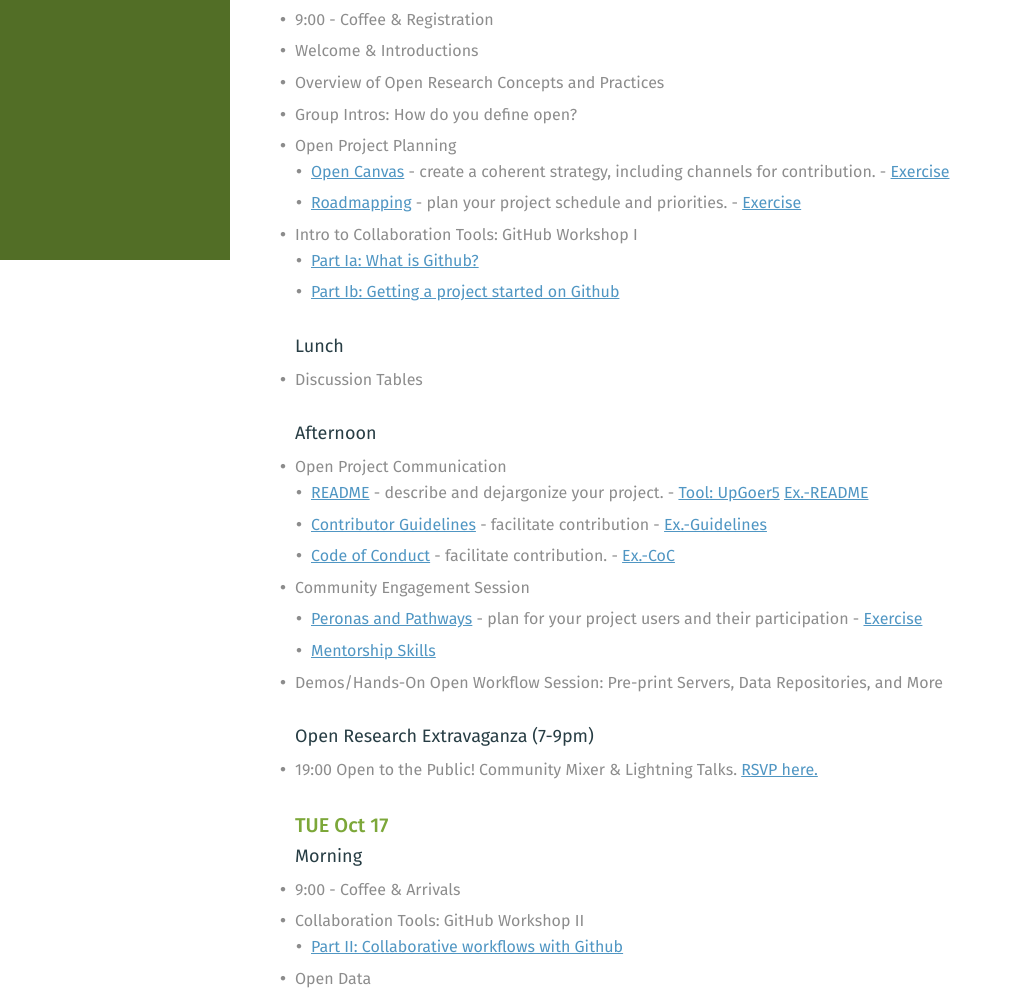
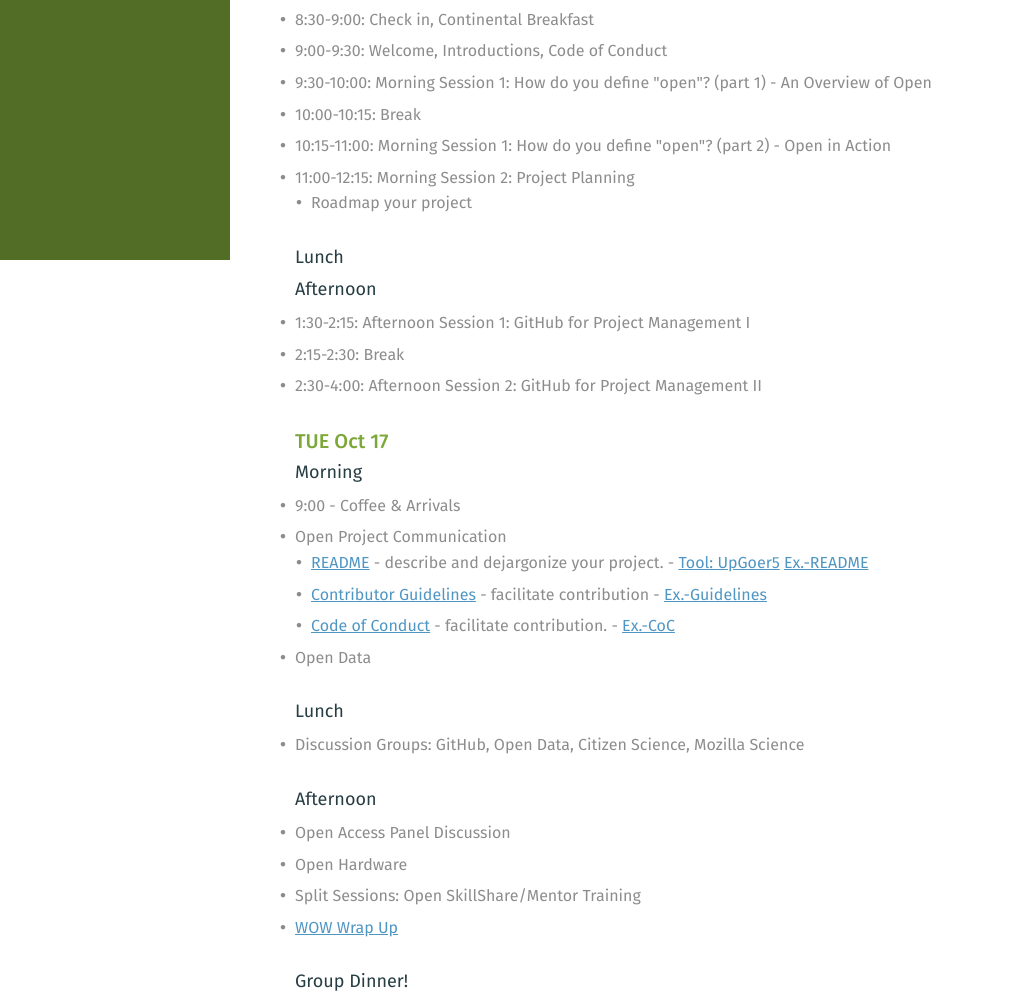
Before and after one commit to mozillascience/WOW-Boston-master, a plain HTML site: page index.html in a window 1280 px wide. Shown: the part 540-1535 px from the top of the page, without its empty margins (0-1012 px from the left). Drawn offline with nearby package versions, Linux system fonts and the light colour scheme; a script that the page names is missing.

Commit message:
Update Day 1 Schedule for Kansas workshop

```diff
--- a/index.html
+++ b/index.html
@@ -62,27 +62,44 @@
       <h3>MON Oct 16</h3>
       <h4>Morning</h4>
       <ul>
-        <li>9:00 - Coffee & Registration</li>
-        <li>Welcome & Introductions</li>
-        <li>Overview of Open Research Concepts and Practices</li>
-        <li>Group Intros: How do you define open?</li>
-        <li>Open Project Planning
-          <ul style="margin:0 0 0 1em">
+        <li>8:30-9:00: Check in, Continental Breakfast</li>
+        <li>9:00-9:30: Welcome, Introductions, Code of Conduct</li>
+        <li>9:30-10:00: Morning Session 1: How do you define "open"? (part 1) - An Overview of Open</li>
+        <li>10:00-10:15: Break</li>
+		 <li>10:15-11:00: Morning Session 1: How do you define "open"? (part 2) - Open in Action</li>
+        <li>11:00-12:15: Morning Session 2: Project Planning
+			<ul style="margin:0 0 0 1em">
+			<li>Roadmap your project</li>
+			</ul>
+			<!-- <ul style="margin:0 0 0 1em">
             <li><strong><a target="_blank" href="https://docs.google.com/presentation/d/1U9li-LioORE9MVqJvkvcoSuEq_T4ouusa3Cz0DFgLKw/present#slide=id.g1088c5b110_0_183">Open Canvas</a></strong> - create a coherent strategy, including channels for contribution. - <strong><a target="_blank" href="https://mozilla.github.io/open-leadership-training-series/articles/opening-your-project/develop-an-open-project-strategy-with-open-canvas/#assignment--make-an-open-canvas">Exercise</a></strong></li>
             <li><strong><a target="_blank" href="https://docs.google.com/presentation/d/1LXZVSBn8koFsyiOK7uOB1DbM-Wwj_-cgcnxwLq4aWCw/present#slide=id.g1cc5838e01_0_0">Roadmapping</a></strong> - plan your project schedule and priorities. - <strong><a target="_blank" href="https://mozilla.github.io/open-leadership-training-series/articles/opening-your-project/start-your-project-roadmap/#assignment--make-a-project-roadmap">Exercise</a></strong></li>
-          </ul>
+          </ul> -->
         </li>
-        <li>Intro to Collaboration Tools: GitHub Workshop I
-	      <ul style="margin:0 0 0 1em">
+		</ul>
+      <h4>Lunch</h4>
+      <!-- <ul><li>Discussion Tables</li></ul> -->
+      <h4>Afternoon</h4>
+      <ul>
+        <li>1:30-2:15: Afternoon Session 1: GitHub for Project Management I
+			<!-- <ul style="margin:0 0 0 1em">
 		     <li><strong><a target="_blank" href="https://docs.google.com/presentation/d/16LiupecOdGT6uW6YJcL7aBwnF_nMj6IlmbBBu1ThJ08/edit?usp=sharing">Part Ia: What is Github?</a></strong></li>
 		     <li><strong><a target="_blank" href="https://docs.google.com/presentation/d/1bTYZoDDjBXWaA7b6DAY0dU-ZIlESgLWpXKC33iLv1vU/edit?usp=sharing">Part Ib: Getting a project started on Github</a></strong></li>
-		</ul>
-	</li>
+			</ul> -->
+		</li>
+		<li>2:15-2:30: Break</li>
+		<li>2:30-4:00: Afternoon Session 2: GitHub for Project Management II
+			<!-- <ul style="margin:0 0 0 1em">
+		      <li><strong><a target="_blank" href="https://docs.google.com/presentation/d/1AIEKYB5t-ifd295OHXH5limpU-KFdm0KfhttOIBsmNQ/edit?usp=sharing">Part II: Collaborative workflows with Github</a></strong></li>
+			</ul> -->
+	    </li>
       </ul>
-      <h4>Lunch</h4>
-      <ul><li>Discussion Tables</li></ul>
-      <h4>Afternoon</h4>
+
+
+      <h3>TUE Oct 17</h3>
+      <h4>Morning</h4>
       <ul>
+        <li>9:00 - Coffee & Arrivals</li>
         <li>Open Project Communication
           <ul style="margin:0 0 0 1em">
             <li><a target="_blank" href="https://docs.google.com/presentation/d/1ANxdYYBlkgQWu2PZcsCAOz5JChUpUBIFRNtFJIKR_ZU/present#slide=id.g1cc5838e01_0_0">README</a> - describe and dejargonize your project. - <a target="_blank" href="http://splasho.com/upgoer5/">Tool: UpGoer5</a> <a target="_blank" href="https://mozilla.github.io/open-leadership-training-series/articles/opening-your-project/write-a-great-project-readme/#assignment--write-your-readme">Ex.-README</a></li>
@@ -91,29 +108,6 @@
 
           </ul>
         </li>
-        <li>Community Engagement Session</li>
-          <ul style="margin:0 0 0 1em">
-            <li><a target="_blank" href="https://docs.google.com/presentation/d/1D0hmHtMswmgUZtKp0kZinV-0BaTWkNykfSvfVmO3Y44/present#slide=id.g1088c5b110_0_183">Peronas and Pathways</a> - plan for your project users and their participation - <a target="_blank" href="https://mozilla.github.io/open-leadership-training-series/articles/building-communities-of-contributors/bring-on-contributors-using-personas-and-pathways/#assignment--create-a-persona-and-pathway-for-your-project">Exercise</a></li>
-            <li><a target="_blank" href="https://docs.google.com/presentation/d/13TTOJ9Aq6Y78ZAmoCynq3YuGDqTZCVsBh7WFlI1siiQ/present#slide=id.g1088c5b110_0_183">Mentorship Skills</a></li>
-
-          </ul>
-        <li>Demos/Hands-On Open Workflow Session: Pre-print Servers, Data Repositories, and More</li>
-      </ul>
-
-      <h4>Open Research Extravaganza (7-9pm)</h4>
-      <ul>
-              <li> 19:00 Open to the Public! Community Mixer & Lightning Talks. <a target="_blank" href="https://www.meetup.com/neasist/events/241680801/">RSVP here.</a></li>
-            </ul>
-
-      <h3>TUE Oct 17</h3>
-      <h4>Morning</h4>
-      <ul>
-        <li>9:00 - Coffee & Arrivals</li>
-        <li>Collaboration Tools: GitHub Workshop II
-	      <ul style="margin:0 0 0 1em">
-		      <li><strong><a target="_blank" href="https://docs.google.com/presentation/d/1AIEKYB5t-ifd295OHXH5limpU-KFdm0KfhttOIBsmNQ/edit?usp=sharing">Part II: Collaborative workflows with Github</a></strong></li>
-		</ul>
-	      </li>
         <li>Open Data</li>
       </ul>
 
```
